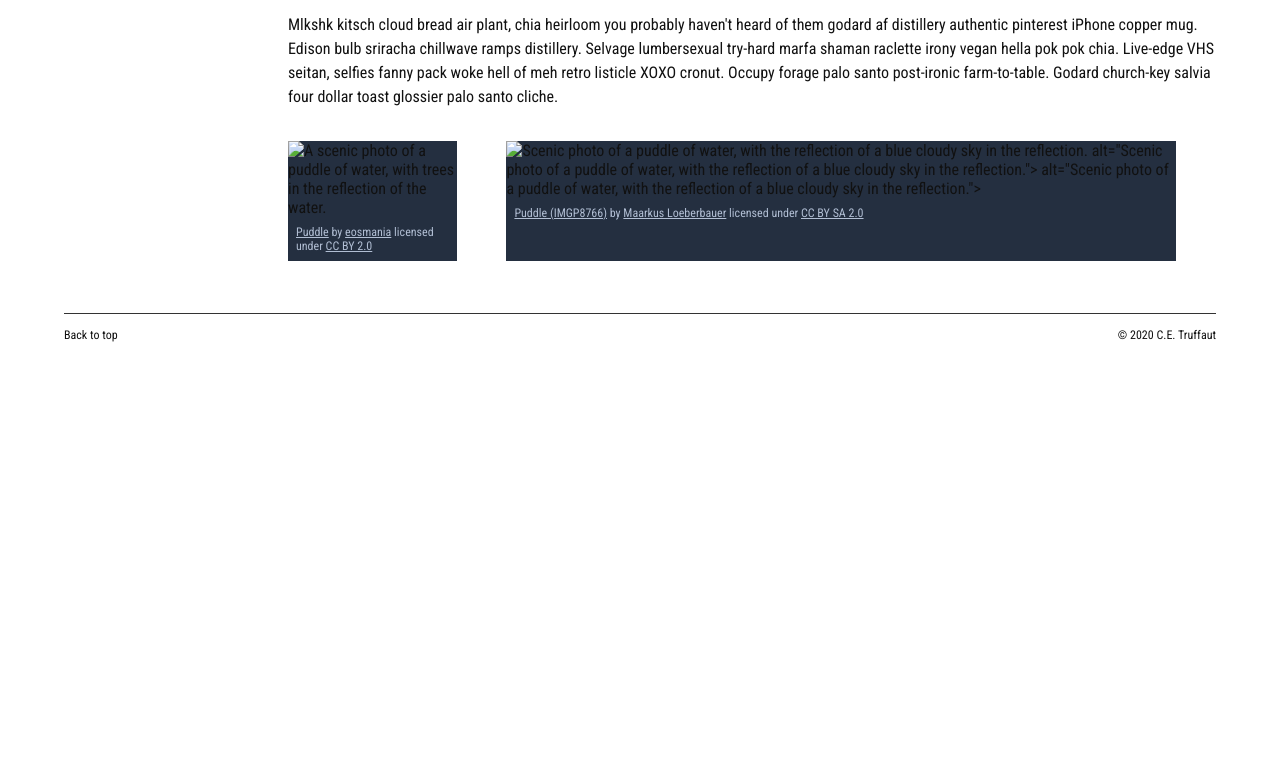
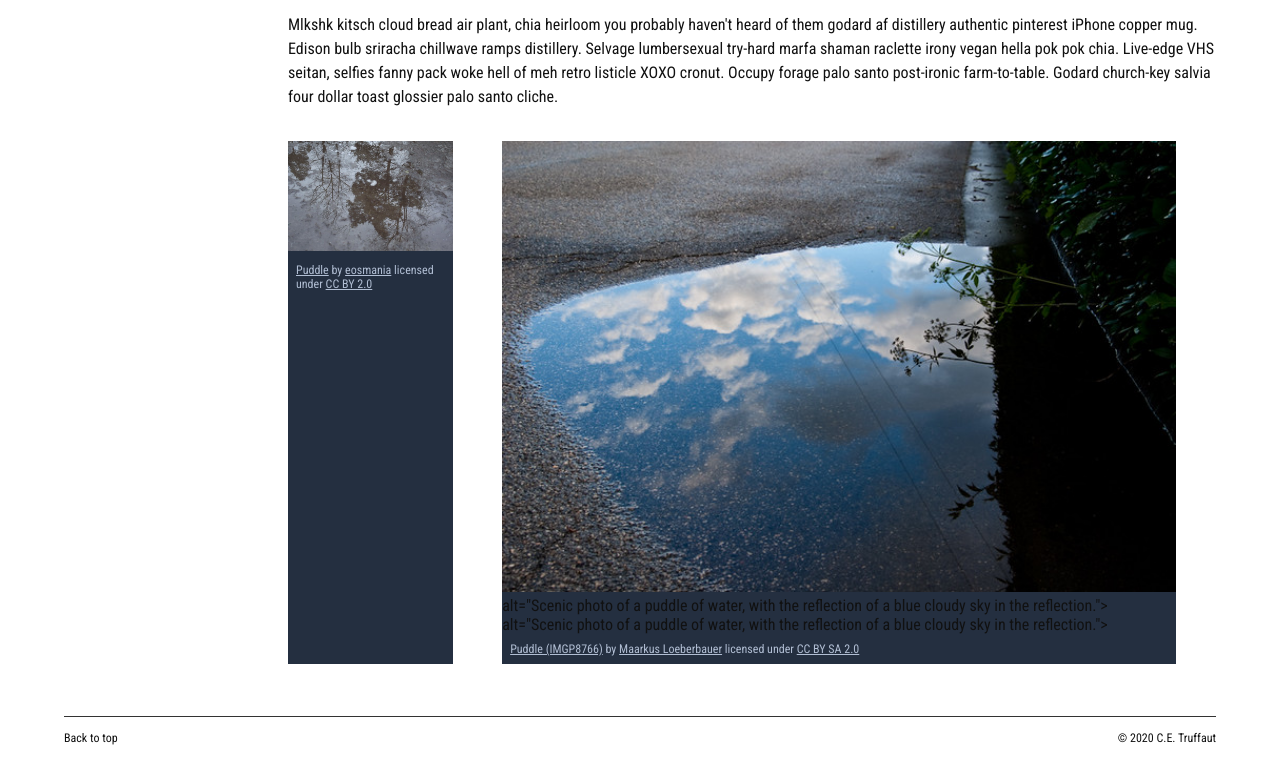
Before and after one commit to ninoslazar/ninoslazar.github.io, a plain HTML site: page homepage-overhaul/index.html in a window 1280 px wide. Shown: the part 1372-2153 px from the top of the page. Before the commit the page ends 1780 px from the top, so only its background shows below. Drawn offline with Linux system fonts and the light colour scheme.

Commit message:
Updated 3
Skills Check 3 Updated

```diff
--- a/homepage-overhaul/index.html
+++ b/homepage-overhaul/index.html
@@ -90,7 +90,7 @@
                     <!-- Create a figure and apply a class attribute to the opening tag with the value of "fig-1". This figure should contain an image and a figcaption. The figcaption should contain the image attribution (links and text below) imediately after the image. -->
 
                         <!-- Add the image "puddle-1-medium.jpg" to the figure. Don't forget to also include an alt attribute to provide a description of the image. -->
-                        <img src="puddle-1-medium.jpg"
+                        <img src="images/puddle-1-medium.jpg"
                              alt="A scenic photo of a puddle of water, with trees in the reflection of the water.">
                         <!-- Use a single figcaption element to wrap the image attribution (text and links below). -->
                         <figcaption>
@@ -104,7 +104,7 @@
                     <!-- Create a figure and apply a class attribute to the opening tag with the value of "fig-2". -->
 
                         <!-- Add the image "puddle-2-medium.jpg" to the figure. Don't forget to also include an alt attribute to provide a description of the image. -->
-                        <img src="puddle-2-medium.jpg"
+                        <img src="images/puddle-2-medium.jpg"
                              alt="Scenic photo of a puddle of water, with the reflection of a blue cloudy sky in the reflection.">
                              alt="Scenic photo of a puddle of water, with the reflection of a blue cloudy sky in the reflection.">
                              alt="Scenic photo of a puddle of water, with the reflection of a blue cloudy sky in the reflection.">
```
Also changed, not shown: 1 other file.
